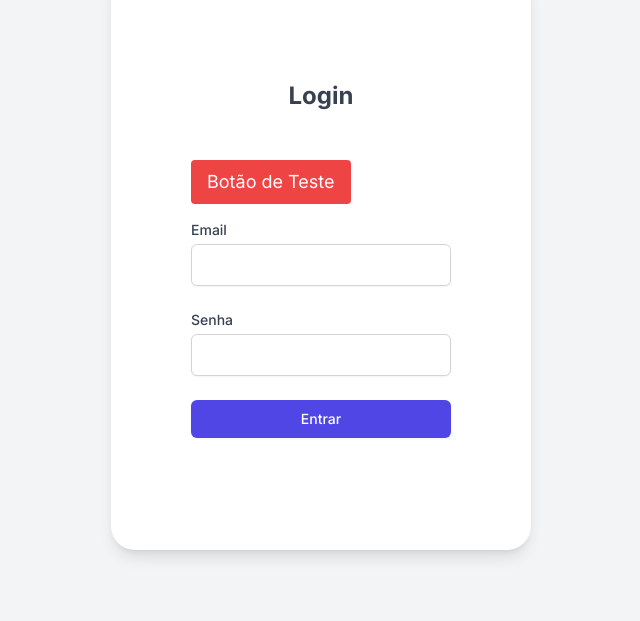
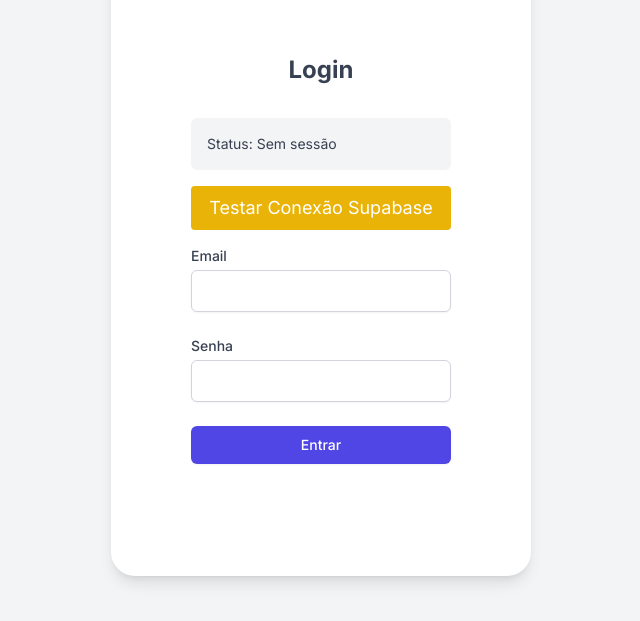
Before and after one commit to ndrd79/portal-maria-helena, a Next.js app: page /login in a window 1280 px wide. Shown: the part 141-762 px from the top of the page, without its empty margins (319-959 px from the left). Built offline with nearby package versions, Linux system fonts and the light colour scheme; no server answers.

Commit message:
feat: adicionar testes do Supabase e verificação de sessão

```diff
--- a/src/app/login/page.tsx
+++ b/src/app/login/page.tsx
@@ -1,29 +1,59 @@
 'use client'
 
-import { useState } from 'react'
+import { useState, useEffect } from 'react'
 import { supabase } from '@/lib/supabase'
 import { Alert } from '@/components/Alert'
-
-function TestButton() {
-  return (
-    <button
-      onClick={() => {
-        console.log('Teste de clique')
-        alert('Botão de teste clicado!')
-      }}
-      className="mb-4 px-4 py-2 bg-red-500 text-white rounded"
-    >
-      Botão de Teste
-    </button>
-  )
-}
 
 export default function Login() {
   const [loading, setLoading] = useState(false)
   const [error, setError] = useState<string | null>(null)
+  const [sessionInfo, setSessionInfo] = useState<string>('')
+
+  useEffect(() => {
+    // Verificar sessão ao carregar
+    const checkSession = async () => {
+      const { data: { session } } = await supabase.auth.getSession()
+      setSessionInfo(session ? 'Sessão ativa' : 'Sem sessão')
+      console.log('Estado da sessão:', session)
+    }
+
+    checkSession()
+  }, [])
+
+  const handleTestSupabase = async () => {
+    try {
+      alert('Testando Supabase...')
+      console.log('Iniciando teste do Supabase')
+
+      // Teste 1: Verificar sessão atual
+      console.log('Teste 1: Verificando sessão...')
+      const { data: { session } } = await supabase.auth.getSession()
+      console.log('Sessão atual:', session)
+
+      // Teste 2: Tentar fazer signOut se houver sessão
+      if (session) {
+        console.log('Teste 2: Fazendo signOut...')
+        await supabase.auth.signOut()
+        console.log('SignOut realizado')
+      }
+
+      // Teste 3: Tentar fazer login com credenciais de teste
+      console.log('Teste 3: Tentando login...')
+      const { data, error } = await supabase.auth.signInWithPassword({
+        email: 'teste@teste.com',
+        password: 'senha123',
+      })
+
+      console.log('Resultado do login:', { data, error })
+      alert('Teste concluído! Verifique o console.')
+
+    } catch (err) {
+      console.error('Erro no teste:', err)
+      alert('Erro no teste! Verifique o console.')
+    }
+  }
 
   const handleLogin = async () => {
-    alert('Botão de login clicado!')
     console.log('Botão clicado - Iniciando login...')
     setLoading(true)
     setError(null)
@@ -99,7 +129,16 @@ export default function Login() {
               <div className="py-8 text-base leading-6 space-y-4 text-gray-700 sm:text-lg sm:leading-7">
                 <h1 className="text-2xl font-bold mb-8 text-center">Login</h1>
 
-                <TestButton />
+                <div className="bg-gray-100 p-4 rounded-md mb-4">
+                  <p className="text-sm">Status: {sessionInfo}</p>
+                </div>
+
+                <button
+                  onClick={handleTestSupabase}
+                  className="mb-4 px-4 py-2 bg-yellow-500 text-white rounded w-full"
+                >
+                  Testar Conexão Supabase
+                </button>
 
                 {error && <Alert type="error" message={error} />}
 
```
